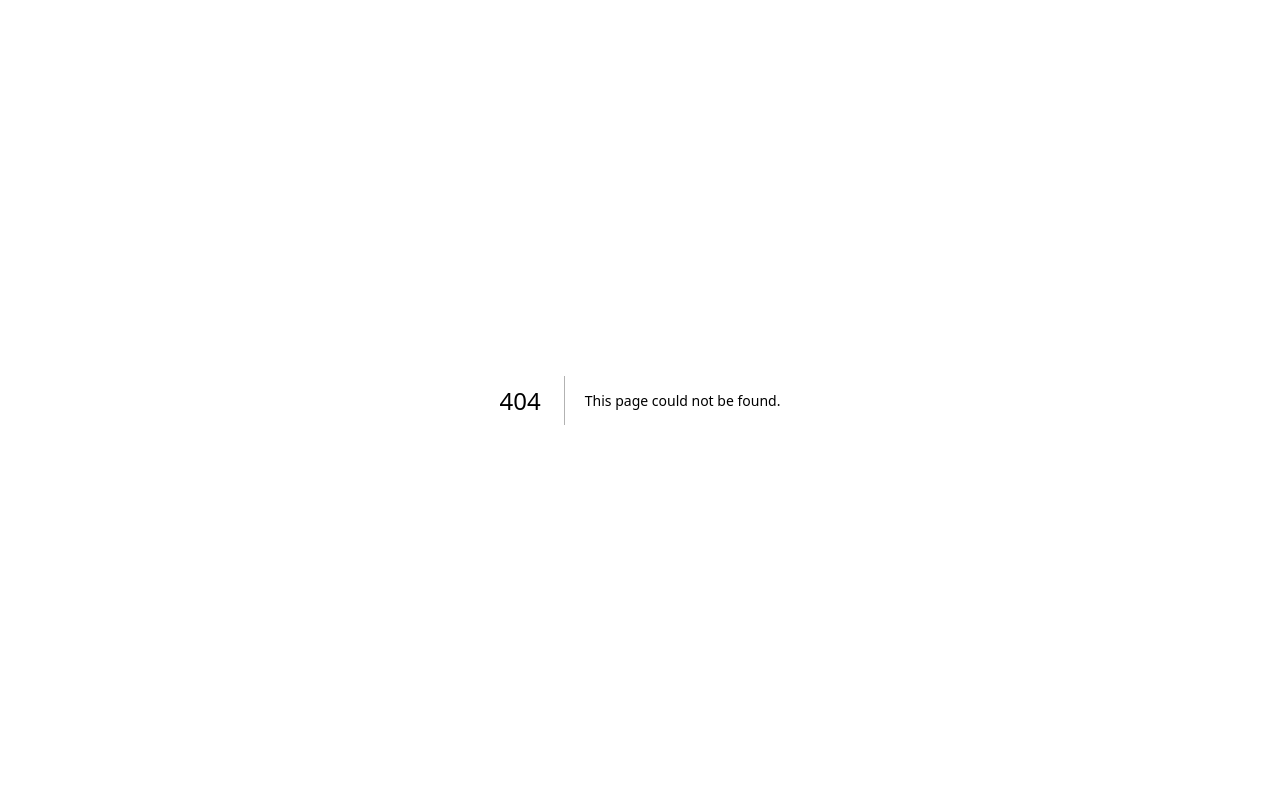
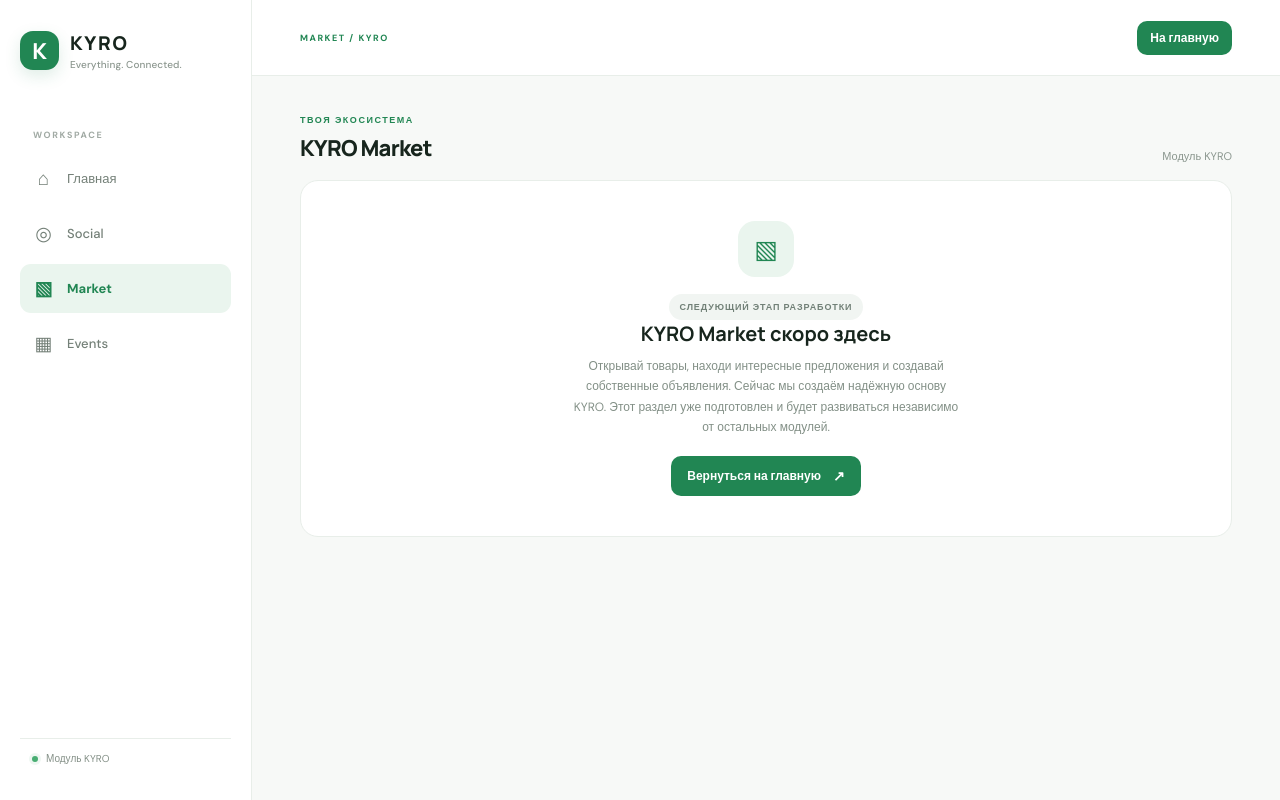
Before and after one commit to Adamovvv/GPTProject, a Next.js app: page /market in a window 1280 px wide. Before the commit this address had no page. Built offline with nearby package versions, Linux system fonts and the light colour scheme.

Commit message:
Add KYRO modules: app/market/page.tsx

```diff
--- /dev/null
+++ b/app/market/page.tsx
@@ -0,0 +1,5 @@
+import { ModulePage } from "@/components/module-page";
+
+export default function MarketPage() {
+  return <ModulePage code="MARKET" title="KYRO Market" icon="▧" description="Открывай товары, находи интересные предложения и создавай собственные объявления." />;
+}
```
